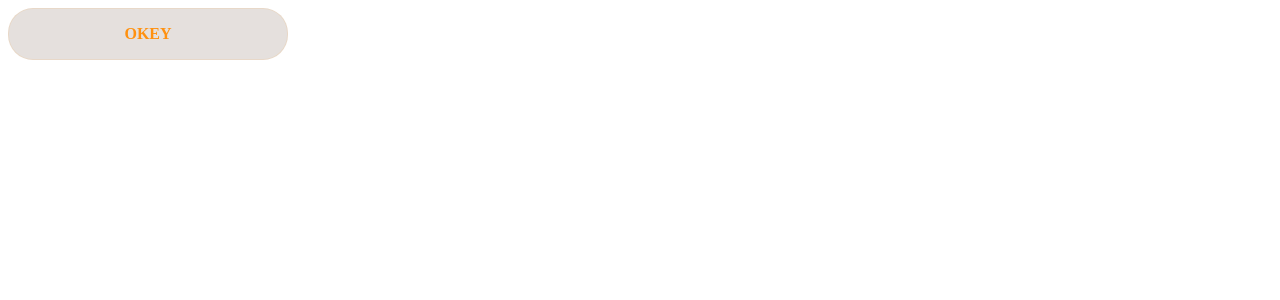
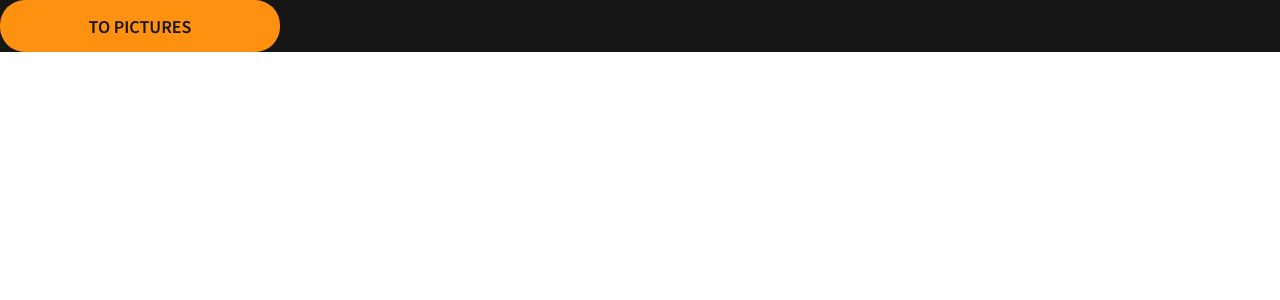
Before and after one commit to Sanvinganza/gallery, a React (Create React App) app: page / in a window 1280 px wide. Shown: the top 300 px of the page. Built offline with nearby package versions, Linux system fonts and the light colour scheme.

Commit message:
update styles button

```diff
--- a/src/App.tsx
+++ b/src/App.tsx
@@ -3,7 +3,7 @@
 function App() {
   return (
     <>
-      <Button apperance="ghost">okey</Button>
+      <Button apperance="primary">to pictures</Button>
     </>
   );
 }
--- a/src/components/Button/Button.module.css
+++ b/src/components/Button/Button.module.css
@@ -1,6 +1,5 @@
 .button {
   display: inline-block;
-  text-transform: uppercase;
   box-sizing: border-box;
   padding: 10px;
 
@@ -8,11 +7,11 @@
   border: 1px solid var(--orange-dark);
   border-radius: 25px;
 
-  font-family: Mulish;
   font-size: 16px;
   font-weight: 600;
   line-height: 20px;
   letter-spacing: 0em;
+
   text-align: center;
   width: 280px;
   height: 52px;
@@ -21,11 +20,13 @@
 }
 
 .primary {
-  color: var(--gray-1);
+  color: var(--black);
   background-color: var(--orange);
+  padding: 5px 30px;
 }
 
 .ghost {
+  padding: 5px 10px;
   color: var(--orange);
   background: var(--gray-1);
 }
--- a/src/index.css
+++ b/src/index.css
@@ -1,11 +1,4 @@
-* {
-  font-family: CAT Linz;
-  font-size: 28px;
-  font-weight: 400;
-  line-height: 36px;
-  letter-spacing: 0.12em;
-  text-align: left;
-}
+@import url("https://fonts.googleapis.com/css2?family=Mulish&family=Noto+Sans+KR:wght@400;500;600;700&display=swap");
 
 :root {
   --gray-1: #e5e0dd;
@@ -17,3 +10,28 @@
   --orange: #ff9110;
   --orange-dark: #ff91101a;
 }
+
+* {
+  margin: 0;
+  padding: 0;
+
+  font-family: "Mulish", sans-serif;
+  font-family: "Noto Sans KR", sans-serif;
+
+  font-size: 28px;
+  font-weight: 400;
+  line-height: 36px;
+  letter-spacing: 0.12em;
+  text-transform: uppercase;
+  text-align: left;
+}
+
+#root {
+  max-width: 1440px;
+  background-color: var(--black);
+  height: 100%;
+}
+
+header {
+  height: 91px;
+}
```
